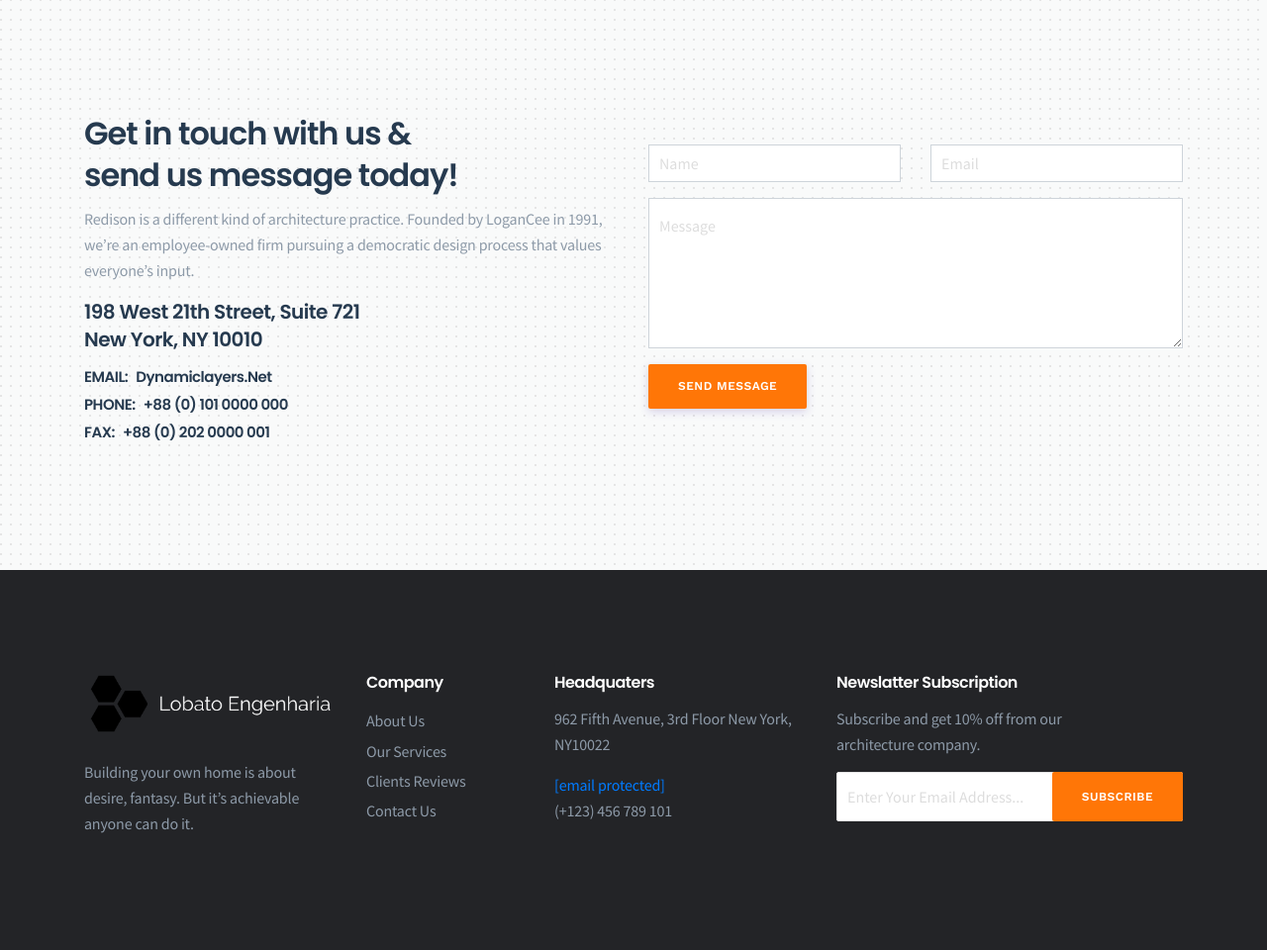
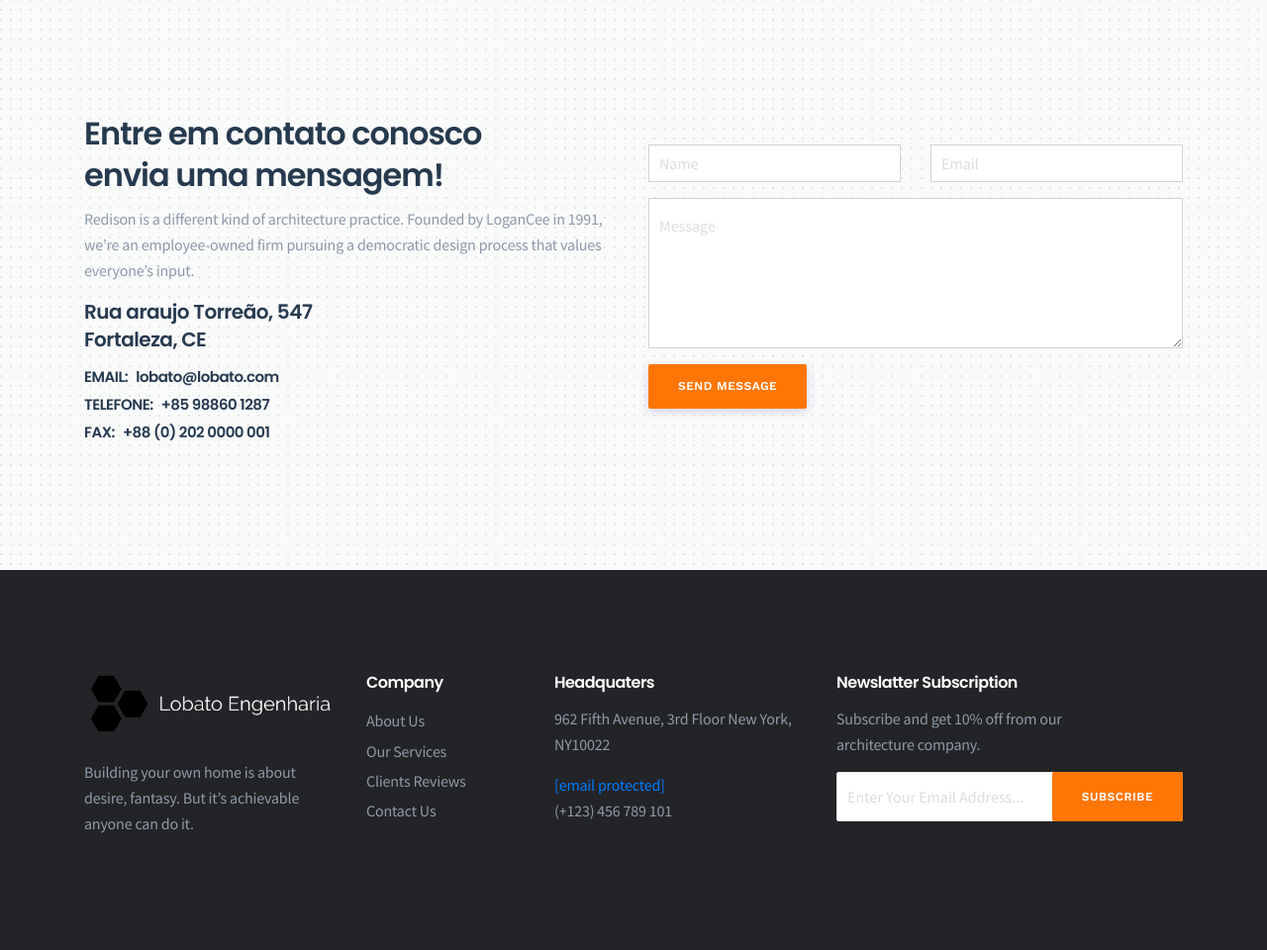
Before and after one commit to antoniodaleo/engenharia, a CodeIgniter app: page /database/contact in a window 1280 px wide. Shown: the part 431-1391 px from the top of the page at 99% size. Run offline with CodeIgniter, Linux system fonts and the light colour scheme; some libraries are stand-ins or nearby versions.

Commit message:
Complete Front

```diff
--- a/application/views/about.php
+++ b/application/views/about.php
@@ -4,8 +4,8 @@
 <section class="page-header padding">
     <div class="container">
         <div class="page-content text-center">
-        <h2>About us</h2>
-        <p>Construction & Building Html Template.</p>
+        <h2>Sobre Nós</h2>
+        <p>Construcoes e Mecanicas</p>
         </div>
     </div>
 </section>
--- a/application/views/contact.php
+++ b/application/views/contact.php
@@ -1,17 +1,16 @@
 <?php $this->load->view('layout/nav') ?>
 
-<div class="mapouter"><div class="gmap_canvas"><iframe width="100%" height="350" id="gmap_canvas" src="https://maps.google.com/maps?q=Dynamic%20Layers&amp;t=&amp;z=11&amp;ie=UTF8&amp;iwloc=&amp;output=embed" frameborder="0" scrolling="no" marginheight="0" marginwidth="0"></iframe><a href="https://www.emojilib.com/"></a></div><style>.mapouter{position:relative;text-align:right;height:350px;width:100%;}.gmap_canvas {overflow:hidden;background:none!important;height:350px;width:100%;}</style></div>
-
+<div class="mapouter"><div class="gmap_canvas"><iframe width="100%" height="350" id="gmap_canvas" src="https://www.google.com/maps/embed?pb=!1m18!1m12!1m3!1d3980.9756317862425!2d-38.49792998592956!3d-3.8153420446874504!2m3!1f0!2f0!3f0!3m2!1i1024!2i768!4f13.1!3m3!1m2!1s0x7c74f928229fb7d%3A0xa0fc59418c085fce!2sR.%20Ara%C3%BAjo%20Torre%C3%A3o%2C%20547%20-%20Messejana%2C%20Fortaleza%20-%20CE%2C%2060841-470!5e0!3m2!1spt-BR!2sbr!4v1624952994760!5m2!1spt-BR!2sbr" frameborder="0" scrolling="no" marginheight="0" marginwidth="0"></iframe><a href="https://www.emojilib.com/"></a></div><style>.mapouter{position:relative;text-align:right;height:350px;width:100%;}.gmap_canvas {overflow:hidden;background:none!important;height:350px;width:100%;}</style></div>
 <section class="contact-section bg-grey padding">
 <div class="dots"></div>
     <div class="container">
     <div class="contact-wrap d-flex align-items-center row">
     <div class="col-md-6 padding-15">
     <div class="contact-info">
-    <h2>Get in touch with us & <br>send us message today!</h2>
+    <h2>Entre em contato conosco <br>envia uma mensagem!</h2>
     <p>Redison is a different kind of architecture practice. Founded by LoganCee in 1991, we’re an employee-owned firm pursuing a democratic design process that values everyone’s input.</p>
-    <h3>198 West 21th Street, Suite 721 <br>New York, NY 10010</h3>
-    <h4><span>Email:</span> Dynamiclayers.Net <br> <span>Phone:</span> +88 (0) 101 0000 000 <br> <span>Fax:</span> +88 (0) 202 0000 001</h4>
+    <h3>Rua araujo Torreão, 547 <br>Fortaleza, CE </h3>
+    <h4><span>Email:</span> lobato@lobato.com <br> <span>Telefone:</span> +85 98860 1287<br> <span>Fax:</span> +88 (0) 202 0000 001</h4>
     </div>
     </div>
     <div class="col-md-6 padding-15">
--- a/application/views/services.php
+++ b/application/views/services.php
@@ -4,7 +4,7 @@
 <section class="page-header padding">
 <div class="container">
 <div class="page-content text-center">
-<h2>Our services</h2>
+<h2>Nosso servicos</h2>
 <p>Construction & Building Html Template.</p>
 </div>
 </div>
```
